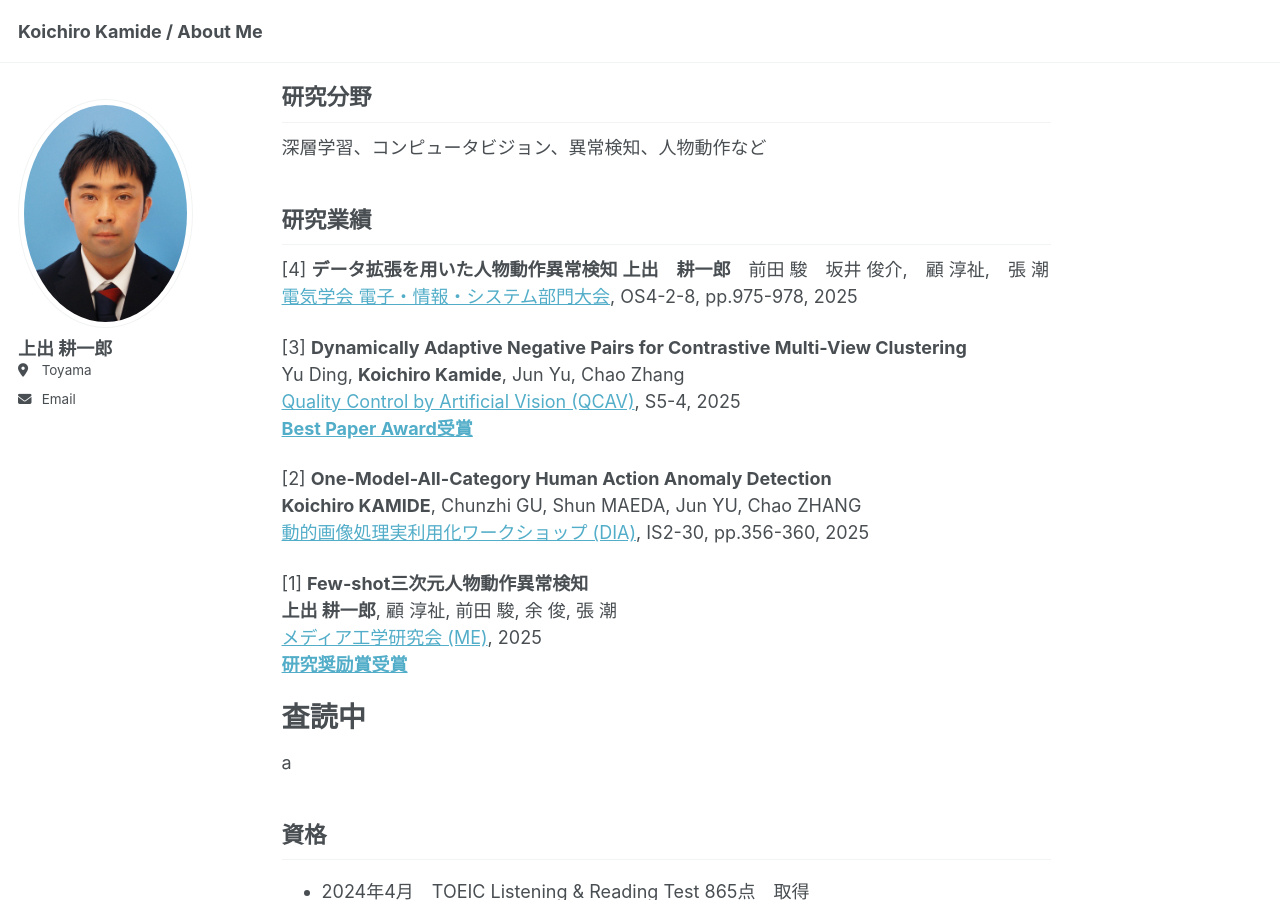
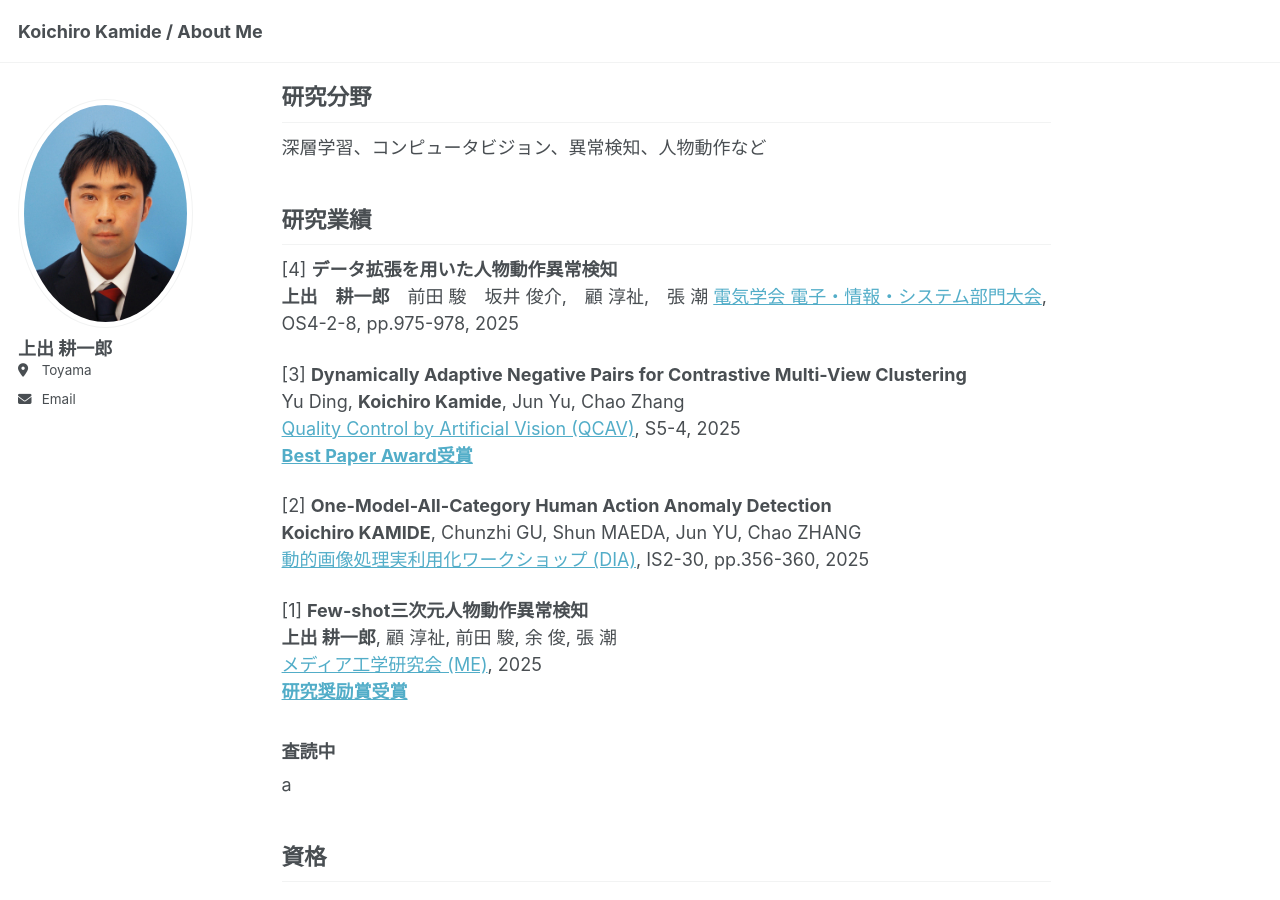
Before and after one commit to koichiro-kamide/koichiro-kamide.github.io, a Jekyll site: the page built from _pages/about.md, in a window 1280 px wide and 900 px high, scrolled down 322 px. Built offline with Jekyll 4.4.1, drawn with Linux system fonts in a browser that asks for light colours.

```diff
--- a/_pages/about.md
+++ b/_pages/about.md
@@ -57,7 +57,7 @@ Yu Ding,  **Koichiro Kamide**,  Jun Yu,  Chao Zhang
 [メディア工学研究会 (ME)](https://www.ite.or.jp/ken/program/index.php?tgs_regid=eaad7329a67e51120a4fda78e0770437c4d94cd15318bc2211cb5356630849dd&tgid=ITE-ME), 2025
 [**研究奨励賞受賞**](https://www.ite.or.jp/study/me/files/award.html)
 
-# 査読中
+### 査読中
 a
 
 ## 資格
```
